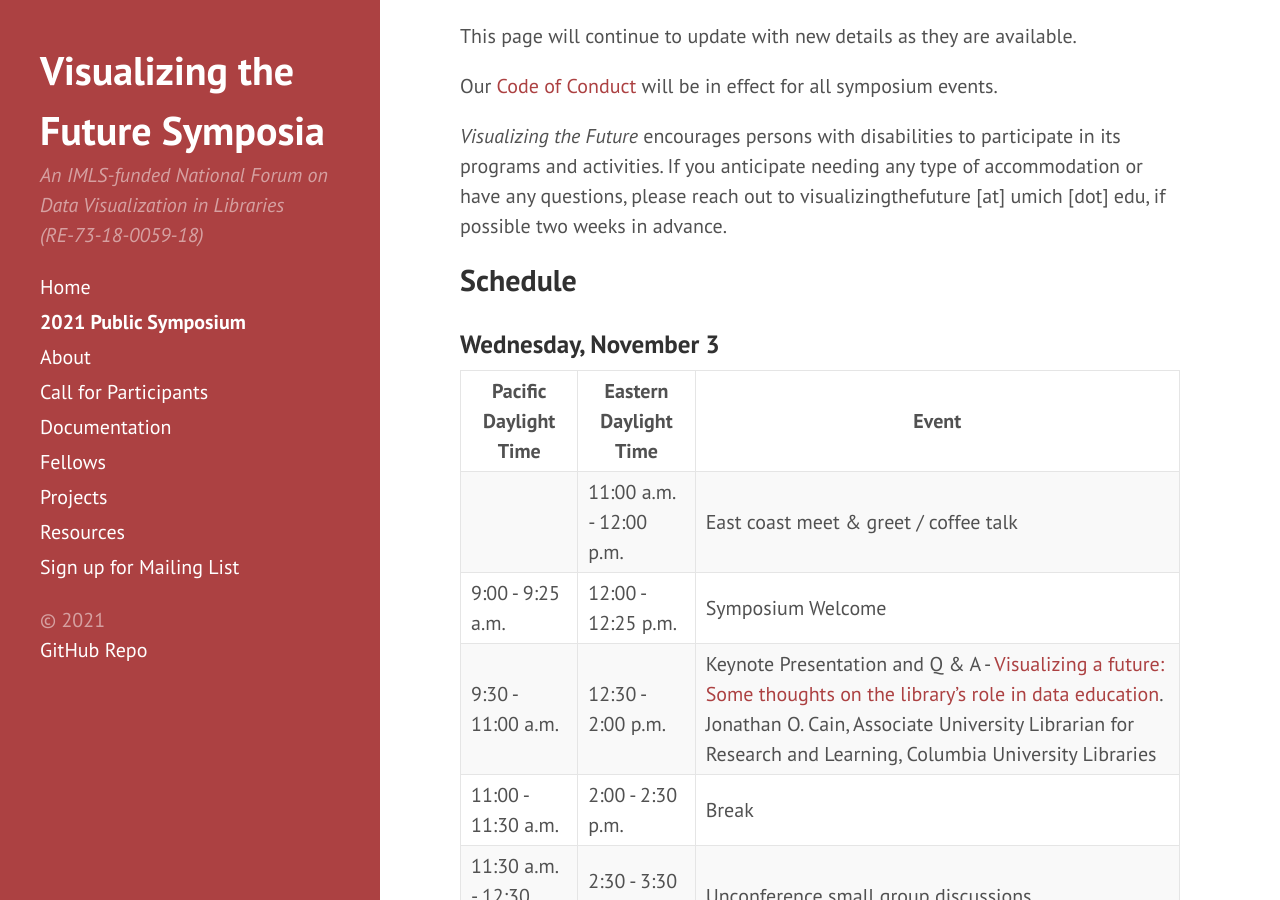
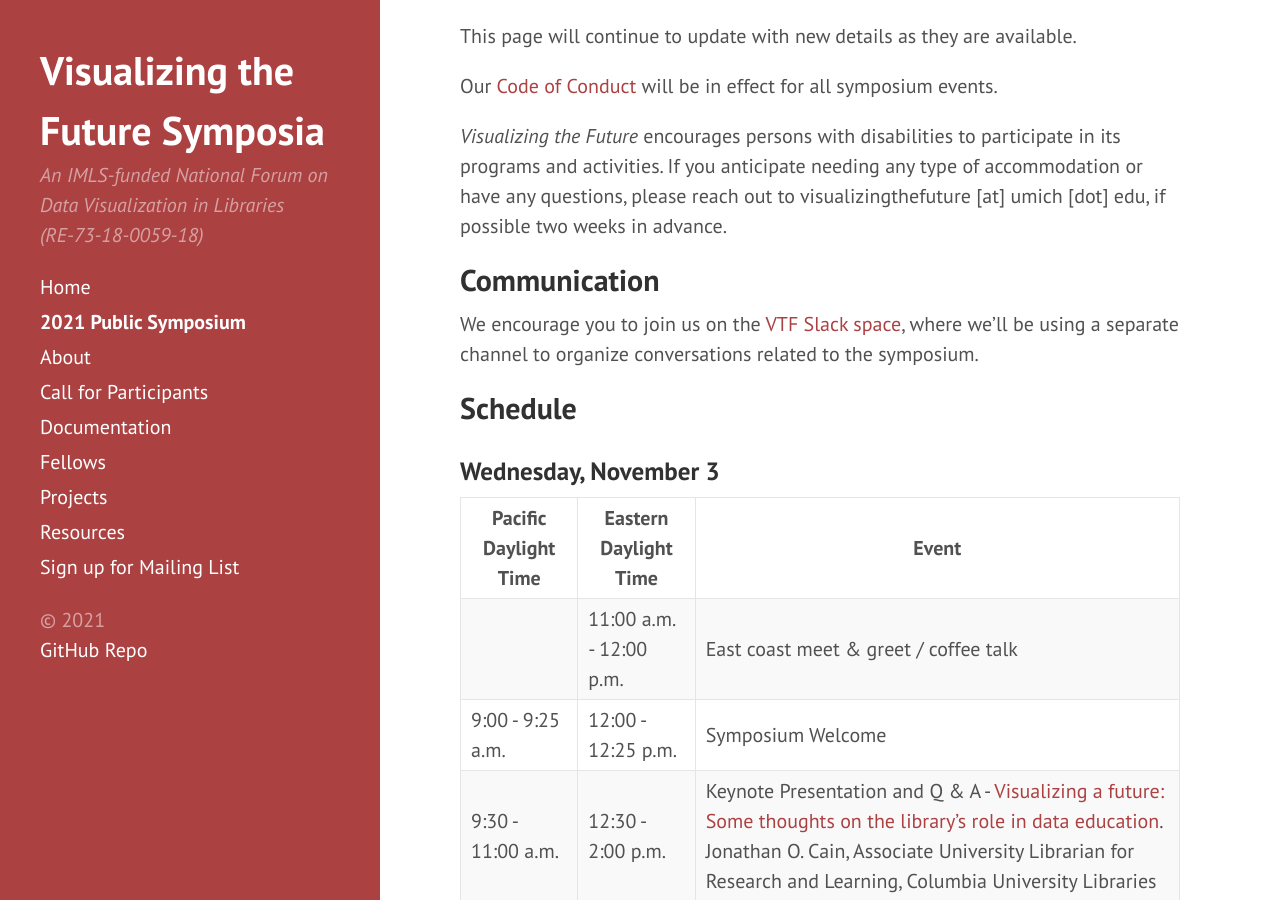
Before and after one commit to visualizingthefuture/visualizingthefuture.github.io, a Jekyll site: the page built from symposium.md, in a window 1280 px wide and 900 px high, scrolled down 339 px. Built offline with Jekyll 4.4.1, drawn with Linux system fonts in a browser that asks for light colours.

Commit message:
adding Slack invite link

```diff
--- a/symposium.md
+++ b/symposium.md
@@ -15,6 +15,10 @@ This page will continue to update with new details as they are available.
 Our [Code of Conduct](code-of-conduct) will be in effect for all symposium events.
 
 *Visualizing the Future* encourages persons with disabilities to participate in its programs and activities. If you anticipate needing any type of accommodation or have any questions, please reach out to visualizingthefuture [at] umich [dot] edu, if possible two weeks in advance.
+
+## Communication
+
+We encourage you to join us on the [VTF Slack space](https://vizandtell.slack.com/join/shared_invite/zt-letq8v1e-tiEJ_jUyCFJLGiZBGrjziA), where we'll be using a separate channel to organize conversations related to the symposium.
 
 ## Schedule
 
```
